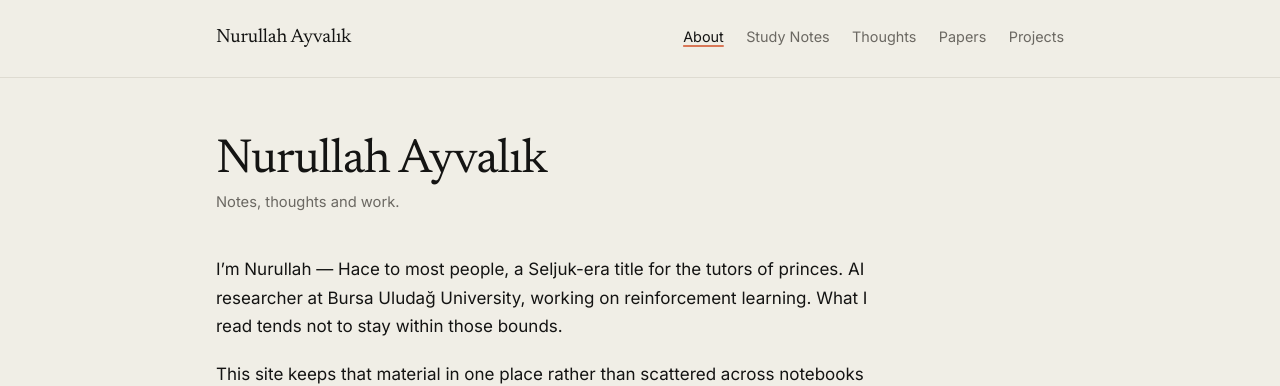
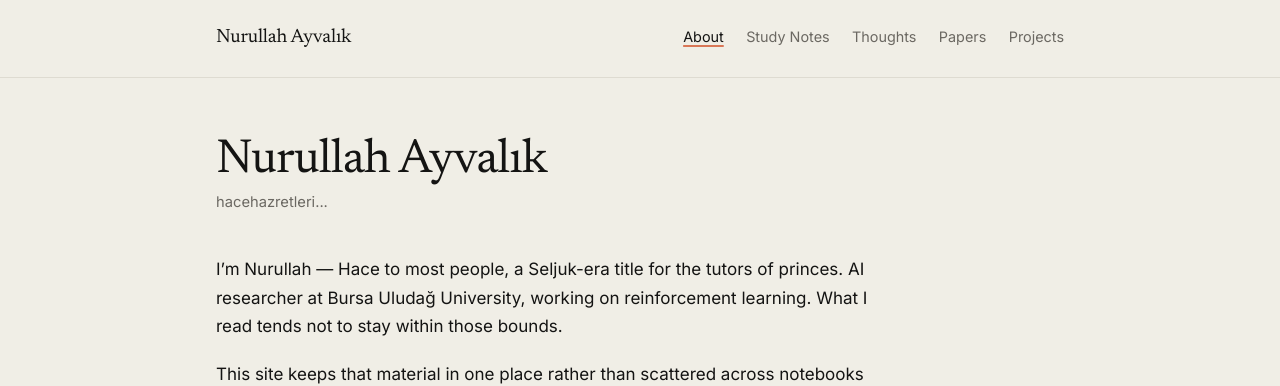
Before and after one commit to nurullahayv/nurullahayv.github.io, a Jekyll site: the page built from index.md, in a window 1280 px wide. Shown: the top 386 px of the page. Built offline with Jekyll 4.4.1, drawn with Linux system fonts in a browser that asks for light colours.

Commit message:
Update subtitle in index.md

```diff
--- a/index.md
+++ b/index.md
@@ -2,7 +2,7 @@
 layout: page
 home: true
 title: Nurullah Ayvalık
-subtitle: Notes, thoughts and work.
+subtitle: hacehazretleri...
 permalink: /
 ---
 
```
